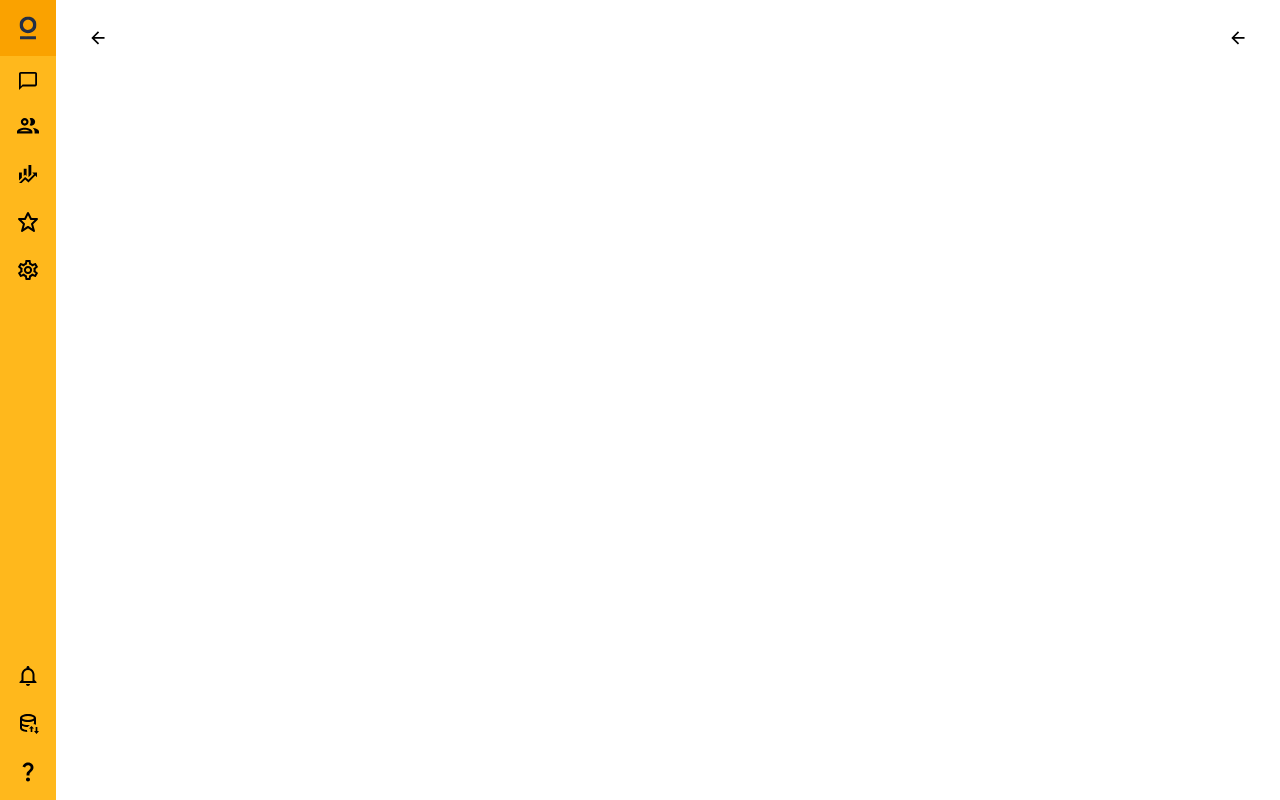
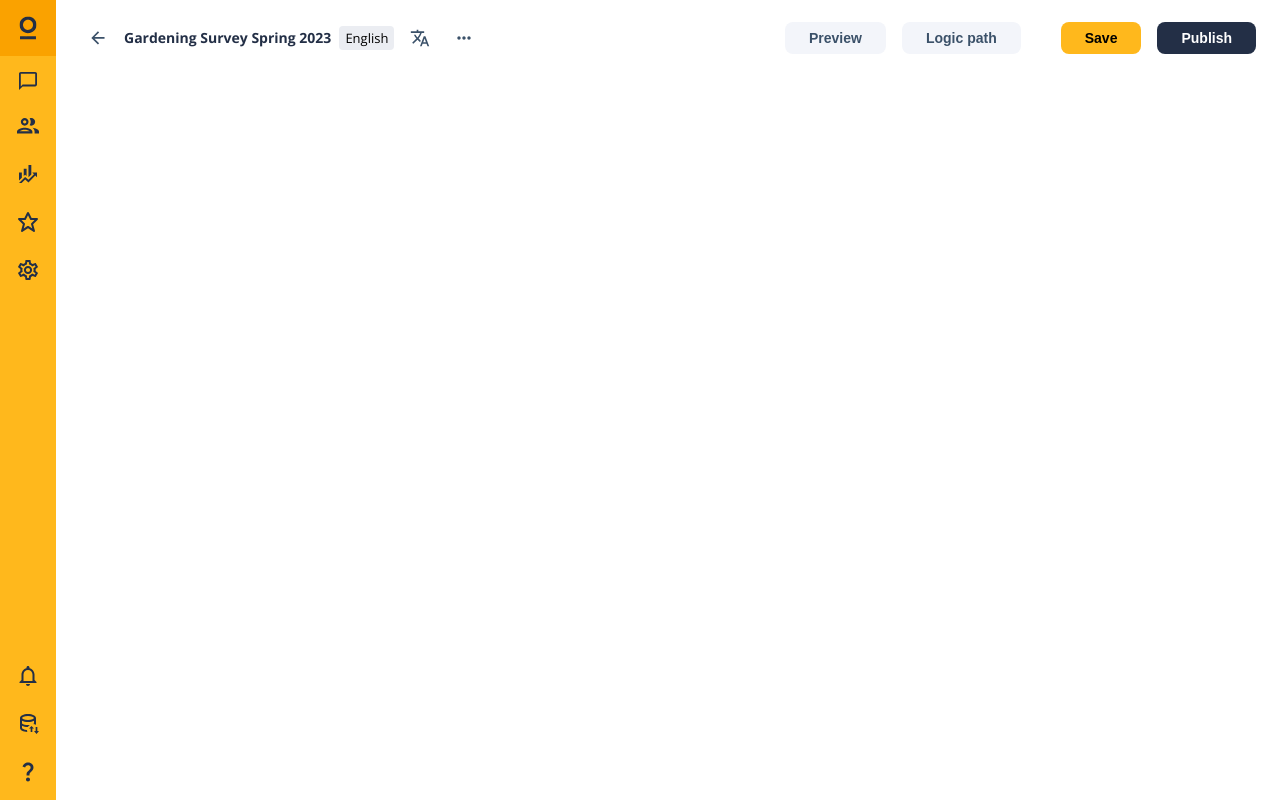
Before and after one commit to bbunks/platform-one-survey-builder, a Vue app: page /survey-builder in a window 1280 px wide. Built offline with nearby package versions, Linux system fonts and the light colour scheme.

Commit message:
Initial Toolbar Implementation

```diff
--- a/src/assets/colors.css
+++ b/src/assets/colors.css
@@ -7,6 +7,7 @@ html {
   --color-primary-lighten-4: #fff8e8;
   --color-primary-base: #ffb81c;
   --color-primary-darken-1: #faa200;
+  --color-primary-darken-2: #f09000;
 
   /* Secondary Color */
   --color-secondary-lighten-4: #f3f5fa;
@@ -15,6 +16,7 @@ html {
   --color-secondary-lighten-1: #56687e;
   --color-secondary-base: #748499;
   --color-secondary-darken-2: #3b5169;
+  --color-secondary-darken-3: #2f4058;
   --color-secondary-darken-4: #232f46;
 
   /* Status */
--- a/src/assets/main.css
+++ b/src/assets/main.css
@@ -1,5 +1,6 @@
 @import url("https://fonts.googleapis.com/css2?family=Open+Sans:wght@300;400;700&display=swap");
 @import "./colors.css";
+@import "./sizes.css";
 
 #app {
   display: flex;
--- /dev/null
+++ b/src/assets/sizes.css
@@ -0,0 +1,4 @@
+html {
+  --border-radius-small: 4px;
+  --border-radius-large: 8px;
+}
--- /dev/null
+++ b/src/components/Badge.vue
@@ -0,0 +1,17 @@
+<template>
+  <div class="badge">
+    <slot />
+  </div>
+</template>
+
+<style scoped>
+.badge {
+  background-color: var(--color-secondary-lighten-3);
+  font-style: normal;
+  font-weight: 400;
+  font-size: 13px;
+  line-height: 20px;
+  border-radius: var(--border-radius-small);
+  padding: 2px 6px;
+}
+</style>
--- /dev/null
+++ b/src/components/inputs/Button.vue
@@ -0,0 +1,85 @@
+<script lang="ts">
+export default {
+  data() {
+    return {};
+  },
+  props: {
+    variation: {
+      type: String,
+    },
+  },
+  computed: {
+    // checks the variation is valid. if it is, returns it, else returns primary
+    className() {
+      let variation = this.variation;
+
+      return (
+        ["primary", "secondary", "tertiary"].find((ele) => {
+          return variation === ele;
+        }) ?? "primary"
+      );
+    },
+  },
+};
+</script>
+
+<template>
+  <button :class="className">
+    <slot></slot>
+  </button>
+</template>
+
+<style scoped>
+button {
+  display: flex;
+  flex-direction: row;
+  justify-content: center;
+  align-items: center;
+  padding: 8px 24px;
+  gap: 8px;
+  border: none;
+  font-weight: 600;
+  font-size: 14px;
+  line-height: 16px;
+  border-radius: var(--border-radius-large);
+}
+
+.primary {
+  color: var(--color-primary-darken-4);
+  background-color: var(--color-primary-base);
+}
+
+.primary:hover {
+  background-color: var(--color-primary-darken-1);
+}
+
+.primary:active {
+  background-color: var(--color-primary-darken-2);
+}
+
+.secondary {
+  color: var(--color-secondary-darken-2);
+  background-color: var(--color-secondary-lighten-4);
+}
+
+.secondary:hover {
+  background-color: var(--color-secondary-lighten-3);
+}
+
+.secondary:active {
+  background-color: var(--color-secondary-lighten-2);
+}
+
+.tertiary {
+  color: var(--color-basic-white);
+  background-color: var(--color-secondary-darken-4);
+}
+
+.tertiary:hover {
+  background-color: var(--color-secondary-darken-3);
+}
+
+.tertiary:active {
+  background-color: var(--color-secondary-darken-2);
+}
+</style>
--- a/src/components/inputs/IconButton.vue
+++ b/src/components/inputs/IconButton.vue
@@ -29,7 +29,7 @@ export default {
   </button>
 </template>
 
-<style>
+<style scoped>
 button {
   display: flex;
   padding: 8px;
@@ -38,8 +38,16 @@ button {
   border-radius: 1000px;
 }
 
+.primary {
+  color: var(--color-secondary-darken-4);
+}
+
 .primary:hover {
   background-color: var(--color-primary-darken-1);
+}
+
+.secondary {
+  color: var(--color-secondary-darken-2);
 }
 
 .secondary:hover {
--- a/src/components/toolbar/ToolBar.vue
+++ b/src/components/toolbar/ToolBar.vue
@@ -1,15 +1,31 @@
 <script setup lang="ts">
+//TODO: Write to be more extendable
 import LeftArrow from "../icons/LeftArrow.vue";
 import IconButton from "../inputs/IconButton.vue";
+import Badge from "../Badge.vue";
+import Translate from "../icons/Translate.vue";
+import DotsHorizontal from "../icons/DotsHorizontal.vue";
+import Button from "../inputs/Button.vue";
 </script>
 
 <template>
   <div class="container">
     <div class="controls">
       <IconButton variation="secondary"><LeftArrow /></IconButton>
+      <h2 class="survey-name">Gardening Survey Spring 2023</h2>
+      <Badge>English</Badge>
+      <IconButton variation="secondary"><Translate /></IconButton>
+      <IconButton variation="secondary"><DotsHorizontal /></IconButton>
     </div>
-    <div class="controls">
-      <IconButton><LeftArrow /></IconButton>
+    <div class="controlGroup">
+      <div class="buttonGroup">
+        <Button variation="secondary"> Preview </Button>
+        <Button variation="secondary"> Logic path </Button>
+      </div>
+      <div class="buttonGroup">
+        <Button variation="primary"> Save </Button>
+        <Button variation="tertiary"> Publish </Button>
+      </div>
     </div>
   </div>
 </template>
@@ -34,4 +50,25 @@ import IconButton from "../inputs/IconButton.vue";
   flex-grow: 0;
   z-index: 0;
 }
+
+.buttonGroup {
+  display: flex;
+  align-items: center;
+  gap: 16px;
+}
+
+.controlGroup {
+  display: flex;
+  align-items: center;
+  gap: 40px;
+}
+
+.survey-name {
+  font-family: "Open Sans";
+  font-style: normal;
+  font-weight: 600;
+  font-size: 14px;
+  line-height: 24px;
+  color: var(--color-secondary-darken-4);
+}
 </style>
```
